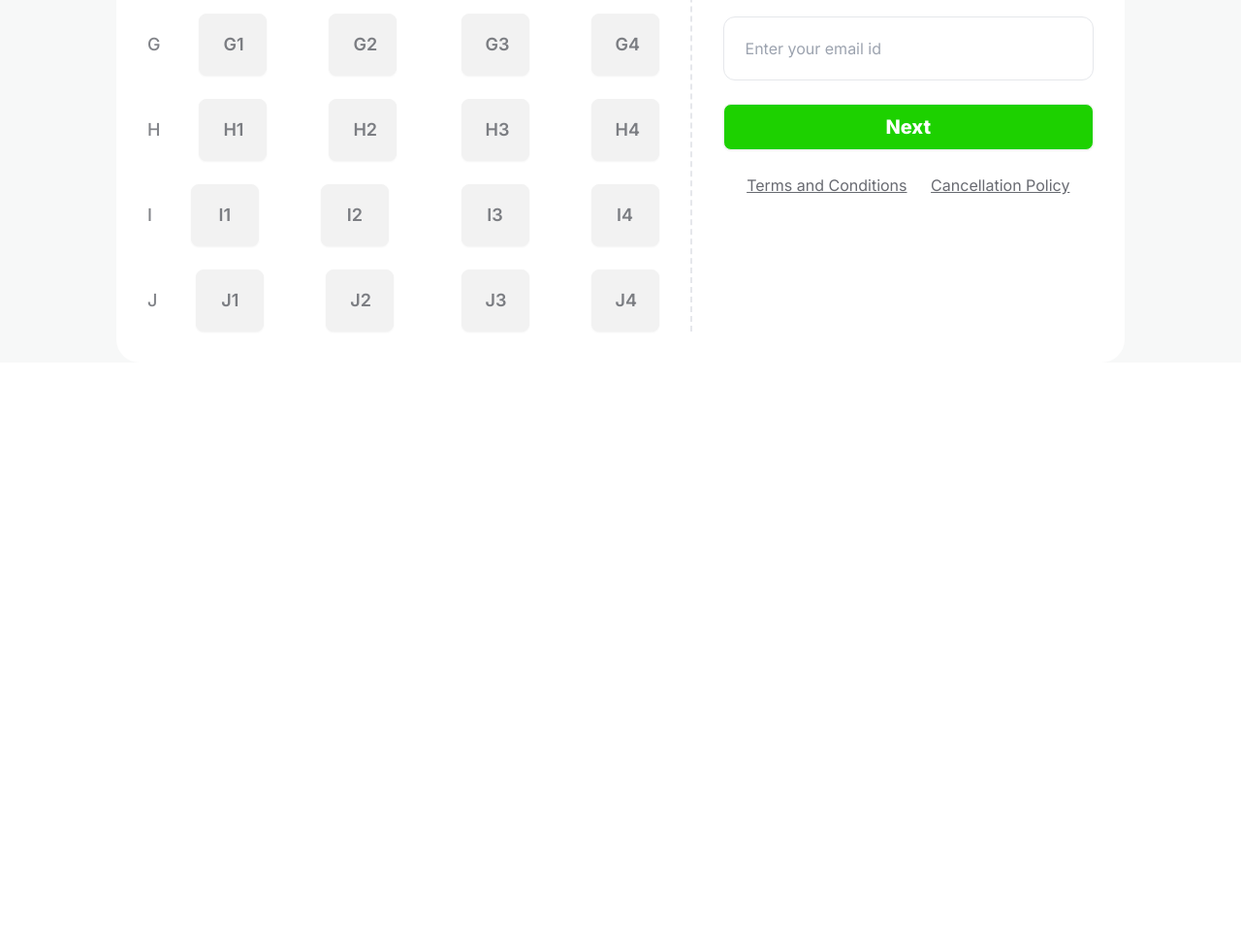
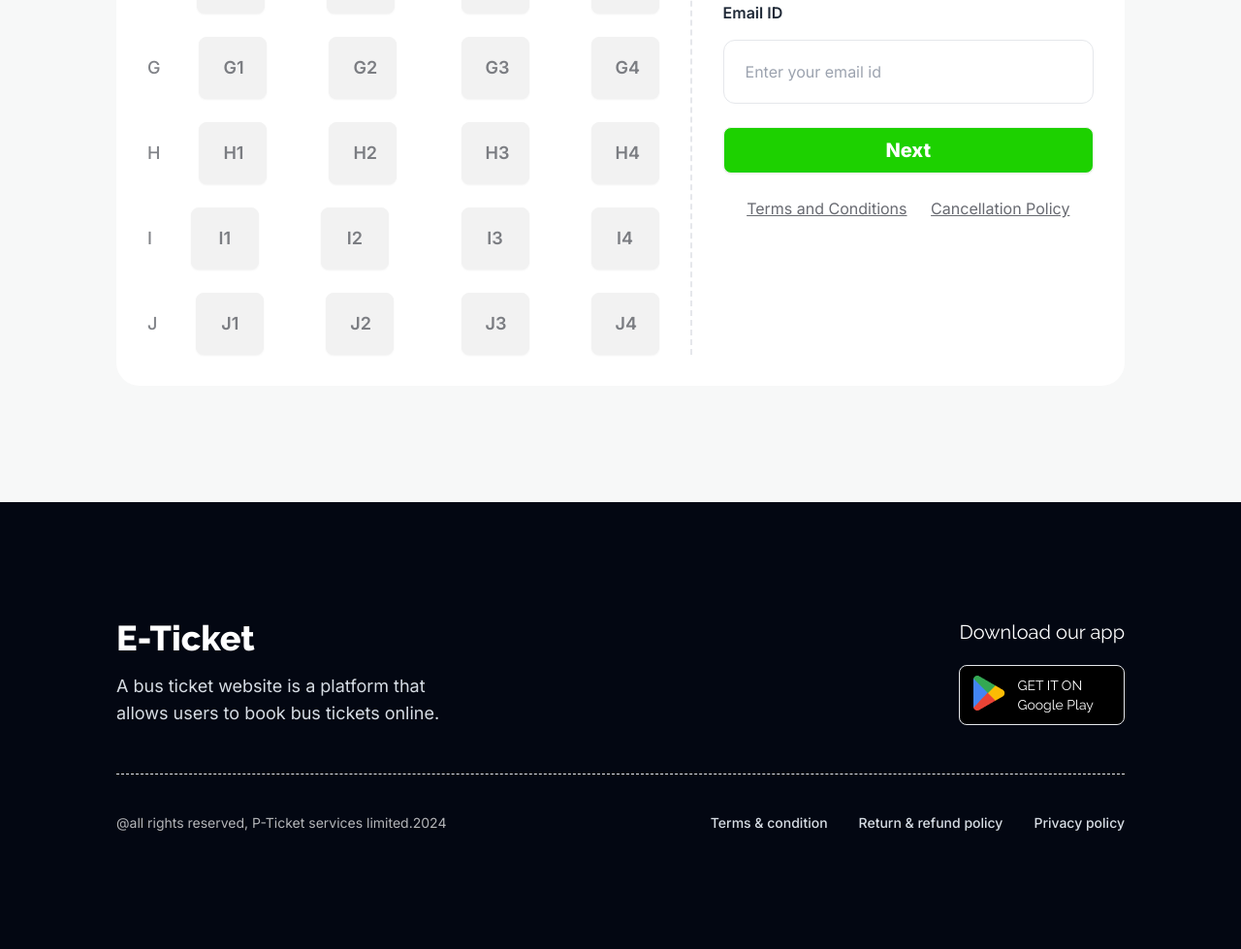
Before and after one commit to MAAB-FW/Assignment-5, a plain HTML site: page index.html in a window 1280 px wide. Shown: the part 2913-3892 px from the top of the page at 97% size. Before the commit the page ends 3407 px from the top, so only its background shows below. Drawn offline with nearby package versions, Linux system fonts and the light colour scheme.

Commit message:
html design completed

```diff
--- a/index.html
+++ b/index.html
@@ -129,7 +129,7 @@
 
         <!-- Eternity Paribahan -->
         <section id="E-paribahan"
-            class="max-w-[1440px] mx-auto rounded-t-[88px] bg-[#F7F8F8] border-t-2 border-[rgb(29,209,0)]">
+            class="max-w-[1440px] pb-[120px] mx-auto rounded-t-[88px] bg-[#F7F8F8] border-t-2 border-[rgb(29,209,0)]">
             <div class="w-[81.25%] mx-auto">
                 <!-- heading part -->
                 <div class="pt-14 lg:pt-[120px] text-center">
@@ -142,7 +142,7 @@
                 <div
                     class="my-6 bg-[#FFFFFF] relative rounded-3xl py-8 pl-8 pr-[63px] flex flex-col lg:flex-row justify-between items-center">
                     <!-- ticket left -->
-                    <div class=" max-w-[808px]">
+                    <div class=" w-[70%]">
                         <!-- upper part -->
                         <div class="flex flex-col lg:flex-row items-start lg:justify-between lg:items-center">
                             <!-- upper left  -->
@@ -201,8 +201,7 @@
                 </div>
 
                 <!-- seat part -->
-                <div
-                    class="mt-[2px] mb-[120px] bg-[#FFFFFF] rounded-3xl py-8 px-8 flex flex-col lg:flex-row justify-between ">
+                <div class="mt-[2px] bg-[#FFFFFF] rounded-3xl py-8 px-8 flex flex-col lg:flex-row justify-between ">
                     <!-- left -->
                     <div class="w-[674px] pr-8 border-dashed border-r-2">
                         <h2 class="text-2xl font-raleway font-semibold text-[#030712] mb-6">Select Your Seat</h2>
@@ -522,10 +521,46 @@
             </div>
         </section>
     </main>
-    <footer></footer>
 
-    <script src="srcripts/main-scripts.js"></script>
-    <script src="srcripts/utility.js"></script>
+    <footer class="footer max-w-[1440px] mx-auto py-[120px] bg-[#030712] text-neutral-content">
+        <div class=" w-[81.25%] mx-auto">
+            <div class="flex justify-between w-full pb-12 border-dashed border-b">
+                <aside>
+                    <h2 class="font-raleway font-extrabold text-4xl text-white mb-4">E-Ticket</h2>
+                    <p class="max-w-[374px] text-lg">A bus ticket website is a platform that allows users to book bus
+                        tickets
+                        online.</p>
+                </aside>
+                <nav class="font-raleway text-white">
+                    <h6 class="text-xl mb-5">Download our app</h6>
+                    <div class="flex gap-3 bg-black px-[13px] py-[10px] border-[1.5px] rounded-lg">
+                        <div>
+                            <img src="images/playstore.png" alt="">
+                        </div>
+                        <div>
+                            <h3>GET IT ON</h3>
+                            <h3>Google Play</h3>
+                        </div>
+                    </div>
+                </nav>
+            </div>
+
+            <div class="flex justify-between w-full mt-8">
+                <div>
+                    <p class="text-[rgba(255,255,255,0.7)]">@all rights reserved, P-Ticket services limited.2024</p>
+                </div>
+                <div class="flex gap-8  font-medium"">
+                    <p>Terms & condition</p>
+                    <p>Return & refund policy</p>
+                    <p>Privacy policy</p>
+                </div>
+            </div>
+        </div>
+    </footer>
+
+    <script src=" srcripts/main-scripts.js">
+    </script>
+                    <script src="srcripts/utility.js"></script>
 </body>
 
 </html>
```
